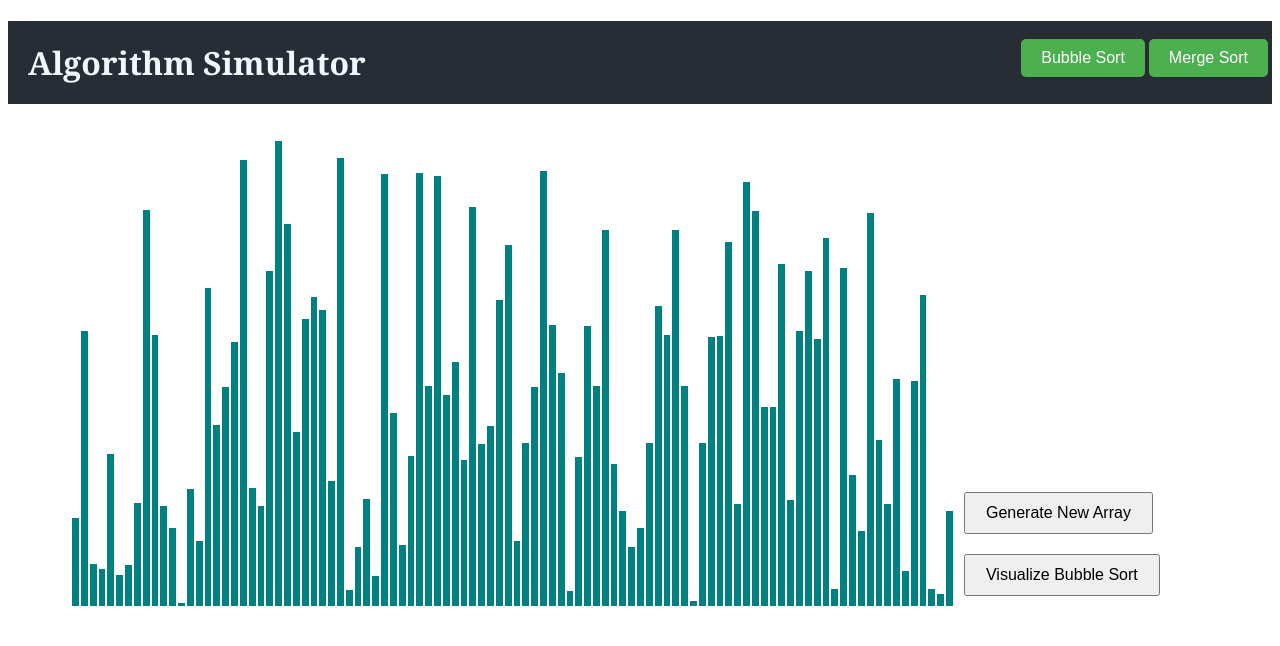
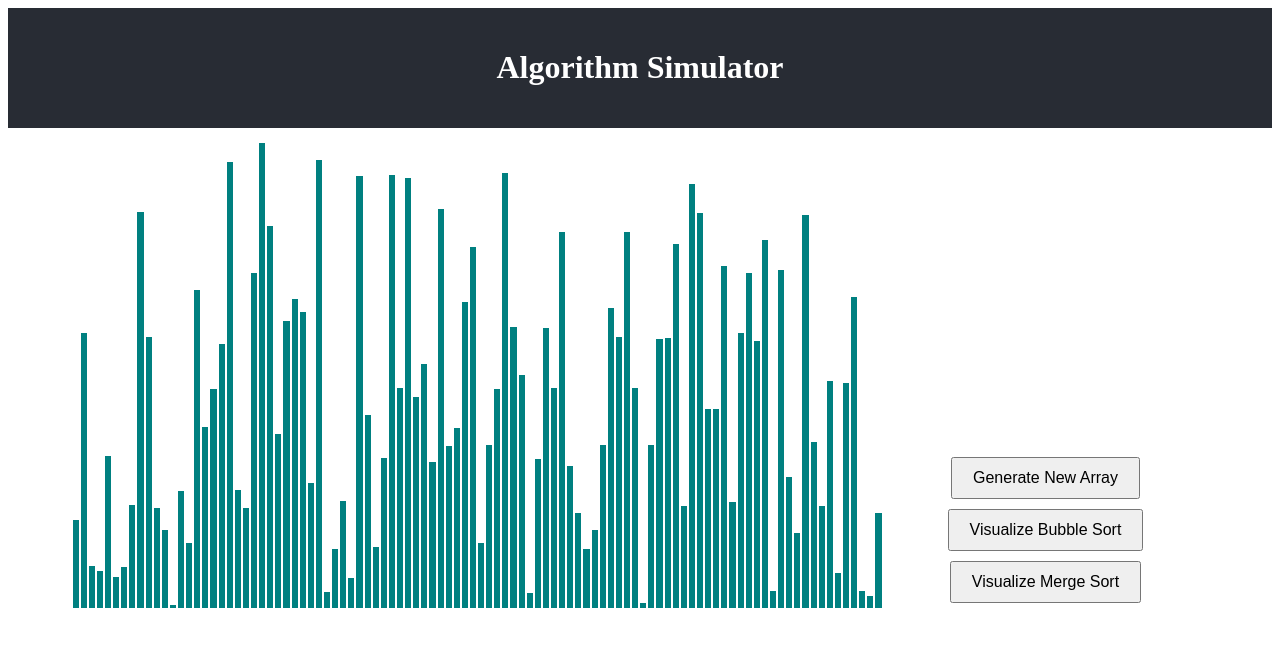
Before and after one commit to manishraj27/algorithm-simulator, a React (Create React App) app: page / in a window 1280 px wide. Shown: the top 646 px of the page. Built offline with nearby package versions, Linux system fonts and the light colour scheme.

Commit message:
Revert "Added Navbar"

```diff
--- a/src/App.css
+++ b/src/App.css
@@ -1,31 +1,20 @@
-/* App.css */
-.navbar {
-  position: absolute;
-  top: 35px;
-  right: 10px;
-  background-color: #282c34;
+.App {
+  text-align: center;
 }
-h1 {
-  font-family: Cambria, Cochin, Georgia, Times, "Times New Roman", serif;
-  color: aliceblue;
+
+.App-header {
   background-color: #282c34;
   padding: 20px;
+  color: white;
 }
 
-.navbar button {
-  background-color: #4caf50; /* Green */
-  border: none;
-  color: white;
-  padding: 10px 20px;
-  text-align: center;
-  text-decoration: none;
-  display: inline-block;
-  font-size: 16px;
-  margin: 4px 2px;
-  cursor: pointer;
-  border-radius: 5px;
+.controls {
+  margin-top: 20px;
+  display: flex;
+  justify-content: center;
+  flex-wrap: wrap;
 }
 
-.navbar button:hover {
-  background-color: #45a049;
+button {
+  margin: 5px;
 }
--- a/src/App.js
+++ b/src/App.js
@@ -13,14 +13,6 @@ function App() {
     <div className="App">
       <header className="App-header">
         <h1>Algorithm Simulator</h1>
-        <nav className="navbar">
-          <button onClick={() => handleAlgorithmChange("bubbleSort")}>
-            Bubble Sort
-          </button>
-          <button onClick={() => handleAlgorithmChange("mergeSort")}>
-            Merge Sort
-          </button>
-        </nav>
       </header>
       <Visualizer selectedAlgorithm={selectedAlgorithm} />
     </div>
--- a/src/components/Visualizer.js
+++ b/src/components/Visualizer.js
@@ -1,63 +1,66 @@
-import React, { useState, useEffect } from "react";
-import { bubbleSort } from "../algorithms/BubbleSort";
-import { mergeSort } from "../algorithms/MergeSort";
-import "./Visualizer.css";
+import React, { useState, useEffect } from 'react';
+import { bubbleSort } from '../algorithms/BubbleSort';
+import { mergeSort } from '../algorithms/MergeSort';
 
-const Visualizer = ({ selectedAlgorithm }) => {
+import './Visualizer.css';
+
+const Visualizer = () => {
   const [array, setArray] = useState([]);
+  const [animations, setAnimations] = useState([]);
 
   useEffect(() => {
     resetArray();
   }, []);
 
   const resetArray = () => {
-    const newArray = [];
+    const array = [];
     for (let i = 0; i < 100; i++) {
-      newArray.push(Math.floor(Math.random() * window.innerHeight * 0.6) + 1);
+      array.push(Math.floor(Math.random() * window.innerHeight * 0.6) + 1); // Random number between 1 and 60% of the window height
     }
-    setArray(newArray);
+    setArray(array);
   };
 
-  const visualizeSort = () => {
-    let animations = [];
-    if (selectedAlgorithm === "bubbleSort") {
-      animations = bubbleSort([...array]);
-    } else if (selectedAlgorithm === "mergeSort") {
-      animations = mergeSort([...array]);
-    }
+  const visualizeBubbleSort = () => {
+    const animations = bubbleSort([...array]);
+    setAnimations(animations); // Save animations to state
     animateSort(animations);
+  };
+
+  const visualizeMergeSort = () => {
+    const animations = mergeSort([...array]);
+    setAnimations(animations); // Save animations to state
+    animateMergeSort(animations);
   };
 
   const animateSort = (animations) => {
     for (let i = 0; i < animations.length; i++) {
-      const isColorChange = i % 3 !== 2; // For merge sort animations
-      const arrayBars = document.getElementsByClassName("array-bar");
-      if (selectedAlgorithm === "mergeSort") {
-        if (isColorChange) {
-          const [barOneIdx, barTwoIdx] = animations[i];
-          const barOneStyle = arrayBars[barOneIdx].style;
-          const barTwoStyle = arrayBars[barTwoIdx].style;
-          const color = i % 3 === 0 ? "red" : "turquoise"; // Change color for comparison
-          setTimeout(() => {
-            barOneStyle.backgroundColor = color;
-            barTwoStyle.backgroundColor = color;
-          }, i * 10);
-        } else {
-          setTimeout(() => {
-            const [barOneIdx, newHeight] = animations[i];
-            const barOneStyle = arrayBars[barOneIdx].style;
-            barOneStyle.height = `${newHeight}px`;
-          }, i * 10);
-        }
-      } else if (selectedAlgorithm === "bubbleSort") {
-        // For Bubble Sort animation
+      const [barOneIdx, barTwoIdx] = animations[i];
+      setTimeout(() => {
+        const arrayBars = document.getElementsByClassName('array-bar');
+        const barOneStyle = arrayBars[barOneIdx].style;
+        const barTwoStyle = arrayBars[barTwoIdx].style;
+        const tempHeight = barOneStyle.height;
+        barOneStyle.height = barTwoStyle.height;
+        barTwoStyle.height = tempHeight;
+      }, i * 10);
+    }
+  };
+
+  const animateMergeSort = (animations) => {
+    for (let i = 0; i < animations.length; i++) {
+      const isColorChange = i % 3 !== 2;
+      const arrayBars = document.getElementsByClassName('array-bar');
+      if (isColorChange) {
         const [barOneIdx, barTwoIdx] = animations[i];
+        const color = i % 3 === 0 ? 'red' : 'turquoise'; // Change color for comparisons
         setTimeout(() => {
-          const barOneStyle = arrayBars[barOneIdx].style;
-          const barTwoStyle = arrayBars[barTwoIdx].style;
-          const tempHeight = barOneStyle.height;
-          barOneStyle.height = barTwoStyle.height;
-          barTwoStyle.height = tempHeight;
+          arrayBars[barOneIdx].style.backgroundColor = color;
+          arrayBars[barTwoIdx].style.backgroundColor = color;
+        }, i * 10);
+      } else {
+        const [barIdx, newHeight] = animations[i];
+        setTimeout(() => {
+          arrayBars[barIdx].style.height = `${newHeight}px`; // Update height
         }, i * 10);
       }
     }
@@ -69,15 +72,16 @@ const Visualizer = ({ selectedAlgorithm }) => {
         <div
           className="array-bar"
           key={idx}
-          style={{ height: `${value}px`, width: `${100 / array.length}%` }}
+          style={{
+            height: `${value}px`,
+            width: `${100 / array.length}%`,
+          }}
         ></div>
       ))}
       <div className="controls">
         <button onClick={resetArray}>Generate New Array</button>
-        <button onClick={visualizeSort}>
-          Visualize{" "}
-          {selectedAlgorithm === "bubbleSort" ? "Bubble Sort" : "Merge Sort"}
-        </button>
+        <button onClick={visualizeBubbleSort}>Visualize Bubble Sort</button>
+        <button onClick={visualizeMergeSort}>Visualize Merge Sort</button>
       </div>
     </div>
   );
```
